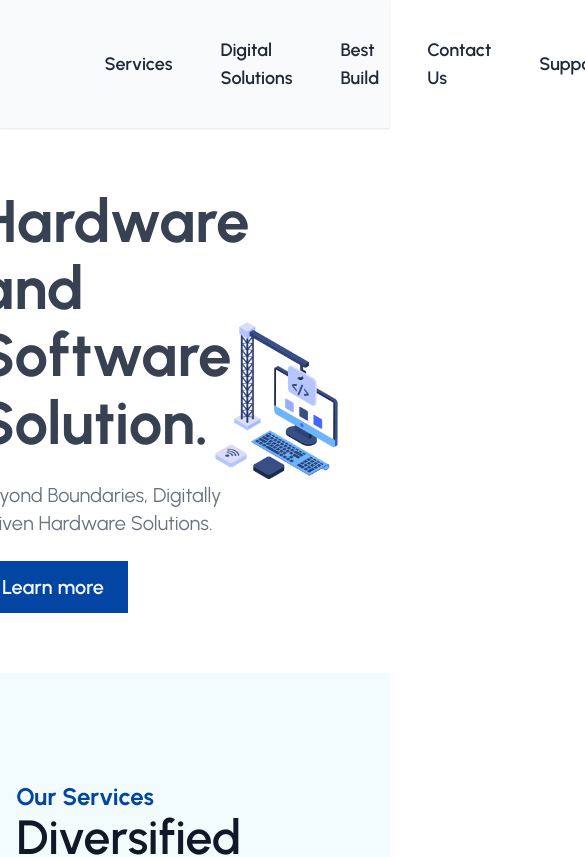
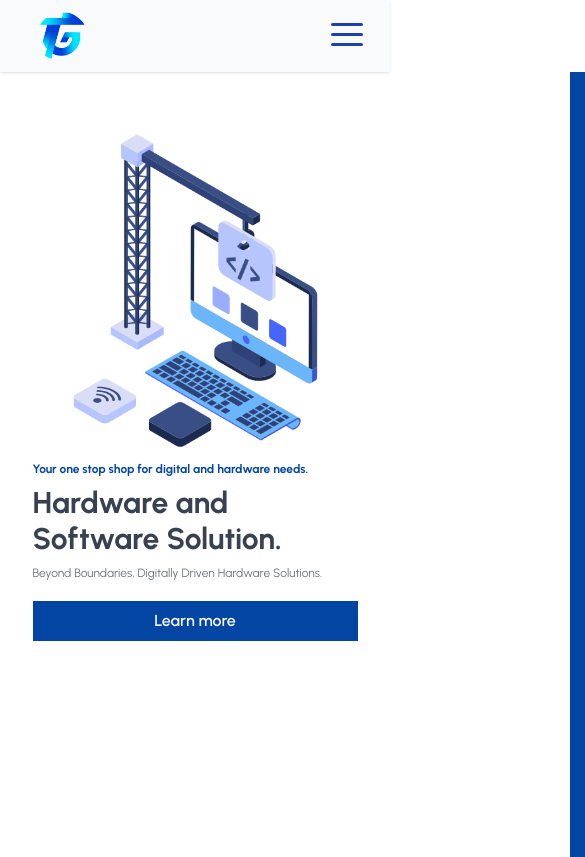
Before and after one commit to jltdev15/tg-website-2024, a Vue app: page /software in a window 390 px wide. Shown: the top 857 px of the page, 585 px wide, since content can reach past the window. Built offline with nearby package versions, Linux system fonts and the light colour scheme.

Commit message:
fix responsive of navbar and hero

```diff
--- a/src/components/Hero.vue
+++ b/src/components/Hero.vue
@@ -1,21 +1,30 @@
 <template>
-  <section class="flex justify-center py-12 bg-gray-10 z-[-1] bg-transparent">
-    <div class="grid items-center w-5/6 grid-cols-2 2xl:w-4/6 place-items-center">
-      <div class="px-6 text-gray-700">
-        <h1 class="text-6xl font-bold leading-[4.2rem] py-3">
+  <section
+    class="flex justify-center pt-32 pb-16 bg-gray-10 z-[-1] bg-transparent"
+  >
+    <div
+      class="grid items-center w-5/6 sm:px-6 sm:w-full sm:grid-cols-2 2xl:px-32 3xl:w-10/12 place-items-center"
+    >
+      <div class="text-gray-700 sm:row-start-1">
+        <p
+          class="py-2 text-xs xs:text-base sm:text-sm lg:text-base font-bold text-[#0245A3]"
+        >
+          Your one stop shop for digital and hardware needs.
+        </p>
+        <h1 class="text-3xl xs:text-3xl md:text-4xl xl:text-6xl 2xl:text-7xl font-bold lg:leading-[3rem] sm:py-3">
           Hardware and Software Solution.
         </h1>
-        <p class="py-3 text-xl text-gray-500">
+        <p class="py-2 text-xs text-gray-500 xs:text-base sm:text-sm lg:text-base">
           Beyond Boundaries, Digitally Driven Hardware Solutions.
         </p>
         <button
-          class="px-6 py-3 my-3 text-xl font-semibold text-gray-100 transition-all duration-100 bg-[#0245A3] hover:bg-[#0245a3b6]  active:shadow"
+          class="px-6 w-full sm:w-3/6 lg:w-3/12 py-2 sm:text-sm my-3 font-semibold text-gray-100 transition-all duration-100 bg-[#0245A3] hover:bg-[#0245a3b6] active:shadow"
         >
           Learn more
         </button>
       </div>
-      <div class="">
-        <img src="../assets/images/hero.png" alt="" />
+      <div class="row-start-1 justify-items-center">
+        <img class="" src="../assets/images/hero.png" alt="" />
       </div>
     </div>
   </section>
--- a/src/components/Navigation.vue
+++ b/src/components/Navigation.vue
@@ -1,11 +1,11 @@
 <template>
-  <section>
+  <!-- <section>
     <header class="sticky flex justify-center shadow-bot bg-gray-50">
       <nav class="flex items-center justify-between w-5/6 py-6 2xl:w-4/6">
         <a href="#" class="px-6">
           <img class="h-20" src="../assets/images/tg.png" alt="" />
         </a>
-        <ul class="flex items-center gap-0 text-lg font-semibold text-gray-800">
+        <ul class="items-center hidden gap-0 text-lg font-semibold text-gray-800 sm:flex">
           <li class="">
             <a class="inline-block px-6 py-3 duration-1000 nav-link hover:text-[#0245A3] transition-all" href="#"
               >Services</a
@@ -30,11 +30,231 @@
         </ul>
       </nav>
     </header>
+  </section> -->
+  <nav
+    class="fixed top-0 z-50 w-full px-3 border-gray-200 shadow lg:px-6 bg-gray-50 sm:px-2 md:px-2 3xl:px-32"
+  >
+    <section
+      class="container flex flex-wrap items-center justify-between py-3 mx-auto md:static"
+    >
+      <a href="#" class="px-6">
+        <img class="h-12 sm:h-16" src="../assets/images/tg.png" alt="" />
+      </a>
 
-    <!-- Services Section -->
-  </section>
+      <div
+        :class="{ 'right-0': isNavShow, 'right-[-100%]': isNavHide }"
+        id="main-nav"
+        class="2xs:py-2 md:px-0 md:gap-2 lg:px-0 md:py-0 h-screen md:h-auto absolute capitalize bg-[#0245A3] text-gray-50 md:bg-transparent md:justify-between lg:justify-between  md:static md:flex top-[100%] lg:z-0 z-[999] animate__animated animate__fadeInLeft"
+      >
+        <ul
+          class="flex flex-col gap-6 px-6 py-12 text-base font-semibold lg:text-base xs:px-12 md:gap-3 md:text-sm md:py-0 sm:text-lg md:text-gray-800 sm:px-16 md:items-center md:flex-row md:px-0 lg:gap-2"
+        >
+          <li class="">
+            <a
+              class="inline-block px-6 py-3 duration-1000 nav-link hover:text-[#0245A3] transition-all"
+              href="#"
+              >Services</a
+            >
+          </li>
+          <li class="">
+            <a
+              class="inline-block px-6 md:px-3 py-3 nav-link hover:text-[#0245A3] transition-all"
+              href="#"
+              >Digital Solutions</a
+            >
+          </li>
+          <li>
+            <a
+              class="inline-block px-6 md:px-3 py-3 nav-link hover:text-[#0245A3] transition-all"
+              href="#"
+              >Best Build</a
+            >
+          </li>
+          <li>
+            <a
+              class="inline-block px-6 md:px-3 py-3 nav-link hover:text-[#0245A3] transition-all"
+              href="#"
+              >Contact Us</a
+            >
+          </li>
+          <li>
+            <a
+              class="inline-block px-6 py-3 nav-link hover:text-[#0245A3] transition-all"
+              href="#"
+              >Support</a
+            >
+          </li>
+        </ul>
+      </div>
+      <!-- Mobile Navigation -->
+      <!-- <div class="md:hidden" aria-current="false">
+        <button
+          @click="toggleMobileNav"
+          class="transition-all btnMobileNav animate__animated animate__rubberBand"
+        >
+          <i
+            id="icon"
+            class="text-2xl text-white fa-solid"
+            :class="{ 'fa-bars': isShow, 'fa-xmark': isClose }"
+          ></i>
+        </button>
+      </div> -->
+      <div
+        class="mr-3 md:hidden animate__animated animate__rubberBand"
+        id="nav-icon1"
+        @click="toggleMobileNav"
+        :class="{ open: isNavShow, '': isNavHide }"
+      >
+        <span class="bg-blue-800"></span>
+        <span class="bg-blue-800"></span>
+        <span class="bg-blue-800"></span>
+      </div>
+      <!-- Social Links -->
+      <!-- <ul class="social-ul">
+        <li class="social-li">
+          <a class="social-links" href="#">
+            <i class="fab fa-facebook-f icon"></i>
+          </a>
+        </li>
+        <li class="social-li">
+          <a class="social-links" href="#"><i class="fab fa-twitter icon"></i></a>
+        </li>
+        <li class="social-li">
+          <a class="social-links" href="#"><i class="fab fa-linkedin-in icon"></i></a>
+        </li>
+        <li class="social-li">
+          <a class="social-links" href="#"><i class="fab fa-google-plus-g icon"></i></a>
+        </li>
+
+      </ul> -->
+    </section>
+  </nav>
 </template>
+<script setup>
+import { onMounted, ref } from "vue";
 
+const isShow = ref(true);
+const isClose = ref(false);
+const isNavShow = ref(false);
+const isNavHide = ref(true);
+
+function toggleMobileNav() {
+  isShow.value = !isShow.value;
+  isClose.value = !isClose.value;
+  isNavShow.value = !isNavShow.value;
+  isNavHide.value = !isNavHide.value;
+}
+</script>
+
+<style scoped>
+* {
+  transition: 0.5s;
+}
+.social-ul {
+  display: flex;
+}
+
+.social-ul .social-li {
+  list-style: none;
+}
+
+.nav-li {
+  position: relative;
+}
+
+#nav-icon1 {
+  width: 2rem;
+  height: 1.6rem;
+  position: relative;
+  -webkit-transform: rotate(0deg);
+  -moz-transform: rotate(0deg);
+  -o-transform: rotate(0deg);
+  transform: rotate(0deg);
+  -webkit-transition: 0.5s ease-in-out;
+  -moz-transition: 0.5s ease-in-out;
+  -o-transition: 0.5s ease-in-out;
+  transition: 0.5s ease-in-out;
+  cursor: pointer;
+}
+
+#nav-icon1 span {
+  position: absolute;
+  height: 3px;
+  width: 100%;
+
+  border-radius: 9px;
+  opacity: 1;
+  left: 0;
+  -webkit-transform: rotate(0deg);
+  -moz-transform: rotate(0deg);
+  -o-transform: rotate(0deg);
+  transform: rotate(0deg);
+  -webkit-transition: 0.25s ease-in-out;
+  -moz-transition: 0.25s ease-in-out;
+  -o-transition: 0.25s ease-in-out;
+  transition: 0.25s ease-in-out;
+}
+
+#nav-icon1 span:nth-child(1) {
+  top: 0px;
+}
+
+#nav-icon1 span:nth-child(2) {
+  top: 10px;
+}
+
+#nav-icon1 span:nth-child(3) {
+  top: 20px;
+}
+
+#nav-icon1.open span:nth-child(1) {
+  top: 10px;
+  -webkit-transform: rotate(135deg);
+  -moz-transform: rotate(135deg);
+  -o-transform: rotate(135deg);
+  transform: rotate(135deg);
+}
+
+#nav-icon1.open span:nth-child(2) {
+  opacity: 0;
+  left: -60px;
+}
+
+#nav-icon1.open span:nth-child(3) {
+  top: 10px;
+  -webkit-transform: rotate(-135deg);
+  -moz-transform: rotate(-135deg);
+  -o-transform: rotate(-135deg);
+  transform: rotate(-135deg);
+}
+
+.nav-link {
+  transition: 0.2s;
+}
+.nav-link:hover {
+  transform: scale(0.9);
+}
+.nav-link {
+  position: relative;
+}
+.nav-link:hover::after {
+  width: 50%;
+}
+.nav-link::after {
+  content: "";
+  right: 25%;
+  bottom: 0;
+  position: absolute;
+  background-color: #0245a3;
+  width: 0;
+  height: 3px;
+  border-radius: 20px;
+  margin: 0 auto;
+
+  transition: all 0.3s ease-in-out;
+}
+</style>
+<!--
 <style scoped>
 .nav-link {
   position: relative;
@@ -58,4 +278,4 @@
 .shadow-bot {
   box-shadow: 0px 1px 2px rgba(0, 0, 0, 0.1);
 }
-</style>
+</style> -->
--- a/src/views/MainView.vue
+++ b/src/views/MainView.vue
@@ -15,13 +15,13 @@ import CopyRight from "@/components/CopyRight.vue";
   <main>
     <navigation></navigation>
     <hero></hero>
-    <services></services>
+    <!-- <services></services>
     <features></features>
     <review></review>
     <blog></blog>
     <top-articles></top-articles>
     <news-letter></news-letter>
     <footer-view></footer-view>
-    <copy-right></copy-right>
+    <copy-right></copy-right> -->
   </main>
 </template>
--- a/tailwind.config.js
+++ b/tailwind.config.js
@@ -1,10 +1,19 @@
 /** @type {import('tailwindcss').Config} */
+const defaultTheme = require('tailwindcss/defaultTheme')
 export default {
   content: [
     "./index.html",
     "./src/**/*.{vue,js,ts,jsx,tsx}",
   ],
   theme: {
+    screens: {
+      ...defaultTheme.screens,
+      '2xs': '360px',
+      'xs' : '480px',
+      '2xl' : '1440px',
+      '3xl': '1920px',
+
+    },
     extend: {},
   },
   plugins: [],
```
